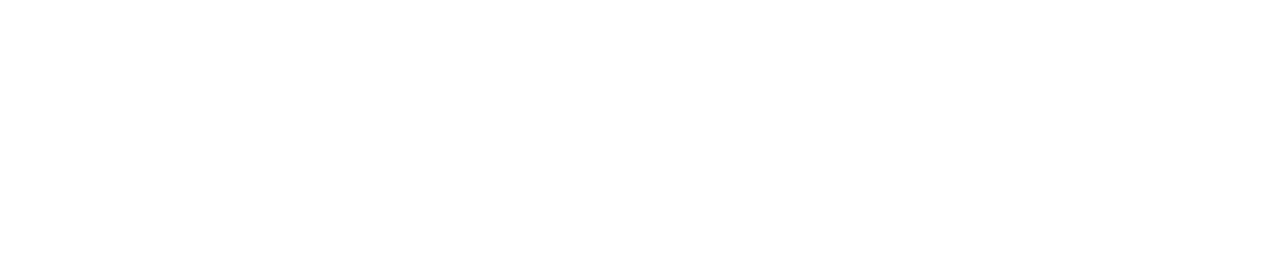
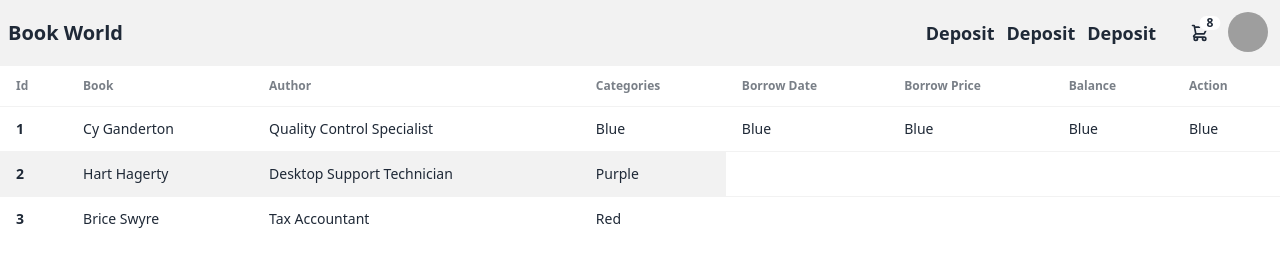
Before and after one commit to SaiyedulMorsalin/Design, a plain HTML site: page LibMS/user_profile.html in a window 1280 px wide. Drawn offline with nearby package versions, Linux system fonts and the light colour scheme; grey boxes are pictures that could not be loaded.

Commit message:
added deposit

```diff
--- a/LibMS/user_profile.html
+++ b/LibMS/user_profile.html
@@ -0,0 +1,121 @@
+<!DOCTYPE html>
+<html lang="en">
+
+<head>
+    <meta charset="UTF-8">
+    <meta name="viewport" content="width=device-width, initial-scale=1.0">
+    <title>Profile</title>
+    <link href="https://cdn.jsdelivr.net/npm/daisyui@4.12.10/dist/full.min.css" rel="stylesheet" type="text/css" />
+    <script src="https://cdn.tailwindcss.com"></script>
+</head>
+
+<body>
+    <header>
+        <nav class="bg-base-200 text-base-content">
+            <div class="navbar md:container md:mx-auto">
+                <div class="flex-1">
+                    <a class="font-semibold text-xl">Book World</a>
+                </div>
+                <div class="flex gap-3 mx-5">
+                    <a href="" class="font-semibold text-lg">Deposit</a>
+                    <a href="" class="font-semibold text-lg">Deposit</a>
+                    <a href="" class="font-semibold text-lg">Deposit</a>
+                </div>
+                <div class="flex-none">
+
+                    <div class="dropdown dropdown-end">
+                        <div tabindex="0" role="button" class="btn btn-ghost btn-circle">
+                            <div class="indicator">
+                                <svg xmlns="http://www.w3.org/2000/svg" class="h-5 w-5" fill="none" viewBox="0 0 24 24"
+                                    stroke="currentColor">
+                                    <path stroke-linecap="round" stroke-linejoin="round" stroke-width="2"
+                                        d="M3 3h2l.4 2M7 13h10l4-8H5.4M7 13L5.4 5M7 13l-2.293 2.293c-.63.63-.184 1.707.707 1.707H17m0 0a2 2 0 100 4 2 2 0 000-4zm-8 2a2 2 0 11-4 0 2 2 0 014 0z" />
+                                </svg>
+                                <span class="badge badge-sm indicator-item">8</span>
+                            </div>
+                        </div>
+                        <div tabindex="0" class="card card-compact dropdown-content bg-base-100 z-[1] mt-3 w-52 shadow">
+                            <div class="card-body">
+                                <span class="text-lg font-bold">8 Items</span>
+                                <span class="text-info">Subtotal: $999</span>
+                                <div class="card-actions">
+                                    <button class="btn btn-primary btn-block">View cart</button>
+                                </div>
+                            </div>
+                        </div>
+                    </div>
+                    <div class="dropdown dropdown-end">
+                        <div tabindex="0" role="button" class="btn btn-ghost btn-circle avatar">
+                            <div class="w-10 rounded-full">
+                                <img alt="Tailwind CSS Navbar component"
+                                    src="https://img.daisyui.com/images/stock/photo-1534528741775-53994a69daeb.webp" />
+                            </div>
+                        </div>
+                        <ul tabindex="0"
+                            class="menu menu-sm dropdown-content bg-base-100 rounded-box z-[1] mt-3 w-52 p-2 shadow">
+                            <li>
+                                <a href="./user_profile.html" class="justify-between">
+                                    Profile
+                                    <span class="badge">New</span>
+                                </a>
+                            </li>
+                            <li><a>Settings</a></li>
+                            <li><a>Logout</a></li>
+                        </ul>
+                    </div>
+                </div>
+            </div>
+        </nav>
+    </header>
+    <main>
+        <div class="overflow-x-auto md:container md:mx-auto">
+            <table class="table table-zebra">
+                <!-- head -->
+                <thead>
+                    <tr>
+                        <th>Id</th>
+                        <th>Book</th>
+                        <th>Author</th>
+                        <th>Categories</th>
+                        <th>Borrow Date</th>
+                        <th>Borrow Price</th>
+                        <th>Balance</th>
+                        <th>Action</th>
+                    </tr>
+                </thead>
+                <tbody>
+
+                    <!-- row 1 -->
+                    <tr>
+                        <th>1</th>
+                        <td>Cy Ganderton</td>
+                        <td>Quality Control Specialist</td>
+                        <td>Blue</td>
+                        <td>Blue</td>
+                        <td>Blue</td>
+                        <td>Blue</td>
+                        <td>Blue</td>
+                    </tr>
+                    <!-- row 2 -->
+                    <tr>
+                        <th>2</th>
+                        <td>Hart Hagerty</td>
+                        <td>Desktop Support Technician</td>
+                        <td>Purple</td>
+                    </tr>
+                    <!-- row 3 -->
+                    <tr>
+                        <th>3</th>
+                        <td>Brice Swyre</td>
+                        <td>Tax Accountant</td>
+                        <td>Red</td>
+                    </tr>
+
+                </tbody>
+
+            </table>
+        </div>
+    </main>
+</body>
+
+</html>
```
Also changed, not shown: LibMS/index.html (+7 -6 lines).
